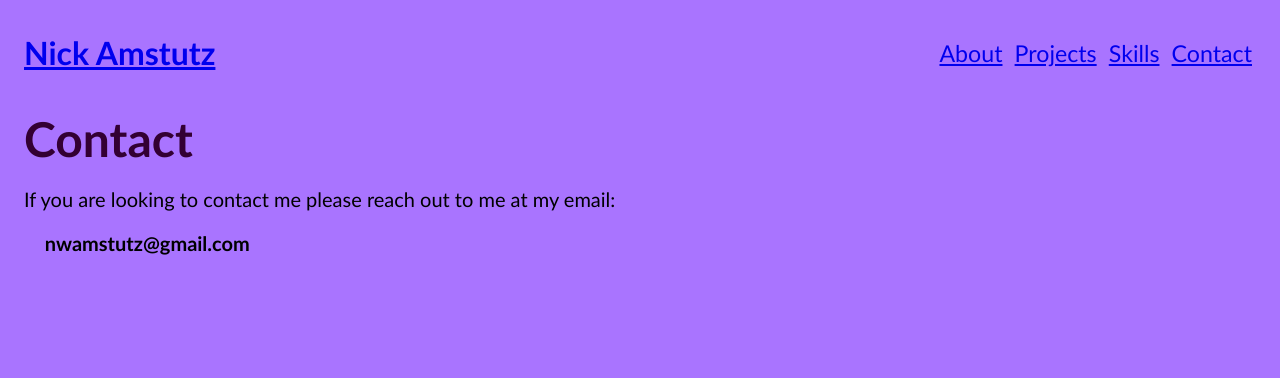
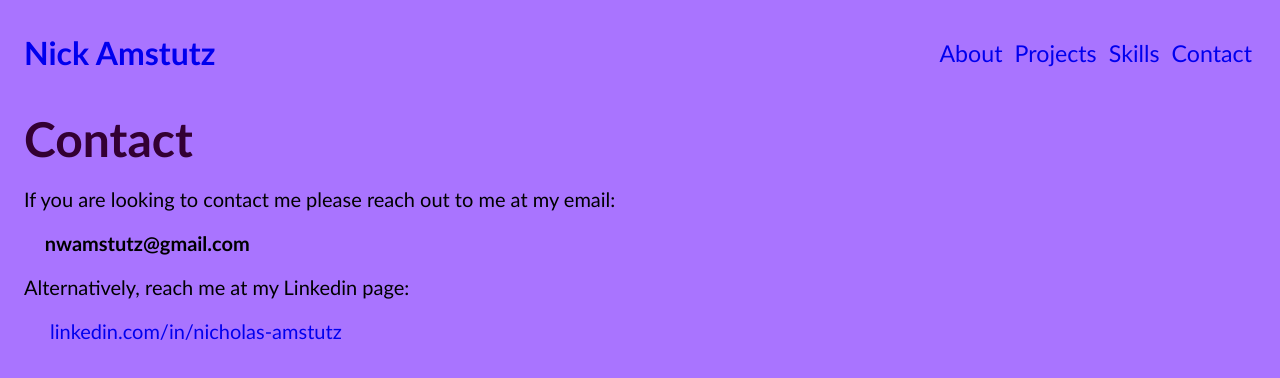
Before and after one commit to namstutz188/namstutz188.github.io, a plain HTML site: page contact.html in a window 1280 px wide. Drawn offline with Linux system fonts and the light colour scheme.

Commit message:
Update contact page with linkedin

```diff
--- a/contact.html
+++ b/contact.html
@@ -17,6 +17,8 @@
             <h2>Contact</h2>
             <p>If you are looking to contact me please reach out to me at my email: </p>
             <p id = "email">nwamstutz@gmail.com</p>
+            <p>Alternatively, reach me at my Linkedin page:</p>
+            <a href = "https://www.linkedin.com/in/nicholas-amstutz/">linkedin.com/in/nicholas-amstutz</a>
         </div>
 
 
--- a/resources/contactstyle.css
+++ b/resources/contactstyle.css
@@ -5,6 +5,11 @@ body {
     grid-area: 6.5rem 1fr / repeat(2, 1fr);
     margin: 0.75rem 1.5rem;
     font-family: 'Calibri',sans-serif;
+
+}
+
+a {
+    text-decoration: none;
 }
 
 /*Header section*/
@@ -12,6 +17,11 @@ body {
 h1 {
     grid-area: 1 / 1 / span 1 / span 1;
     align-self: center;
+    text-decoration: none;
+}
+
+a:hover {
+    color: rgb(235, 180, 235);
 }
 
 nav {
@@ -23,6 +33,7 @@ nav {
 nav a {
     font-size: 1.45rem;
     margin: 0rem 0.25rem;
+    text-decoration: none;
 }
 
 /*Contact*/
@@ -41,3 +52,8 @@ p {
     font-weight: bold;
     margin-left: 1.3rem;
 }
+
+#contact a {
+    font-size: 1.25rem;
+    margin-left: 1.3em;
+}
--- a/resources/styles.css
+++ b/resources/styles.css
@@ -8,6 +8,14 @@ body {
     align-items: center;
     margin: 0.75rem 1.5rem;
     font-family: 'Calibri',sans-serif;
+}
+
+a {
+    text-decoration: none;
+}
+
+a:hover {
+    color: rgb(235, 180, 235);
 }
 
 h2 {
```
